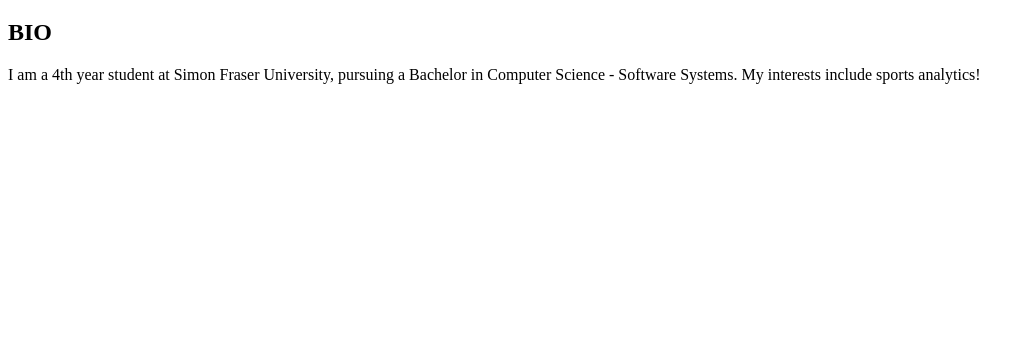
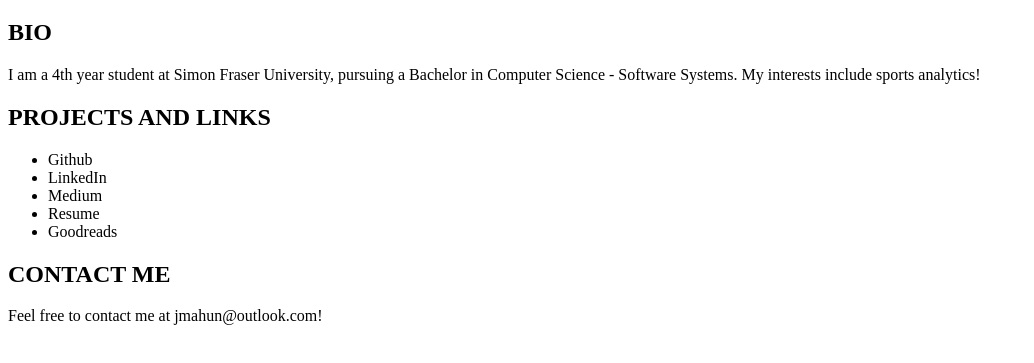
Before and after one commit to jmahun/justinmahun, a plain HTML site: page index.html in a window 1280 px wide. Shown: the part 61-424 px from the top of the page, without its empty margins (0-1034 px from the left). Drawn offline with Linux system fonts and the light colour scheme.

Commit message:
issue#2: added a project/links and a contact me sections for 3 total sections

```diff
--- a/index.html
+++ b/index.html
@@ -10,5 +10,20 @@
         <h2>BIO</h2>
         <p>I am a 4th year student at Simon Fraser University, pursuing a Bachelor in Computer Science - Software Systems. My interests include sports analytics!
         </p>
+        <h2>PROJECTS AND LINKS</h2>
+        <p>
+            <ul>
+                <li><a>Github</a></li>
+                <li><a>LinkedIn</a></li>
+                <li><a>Medium</a></li>
+                <li><a>Resume</a></li>
+                <li><a>Goodreads</a></li>
+            </ul>
+        </p>
+        <h2>CONTACT ME</h2>
+        <p>
+            Feel free to contact me at jmahun@outlook.com!
+        </p>
   </body>
+
 </html>
```
